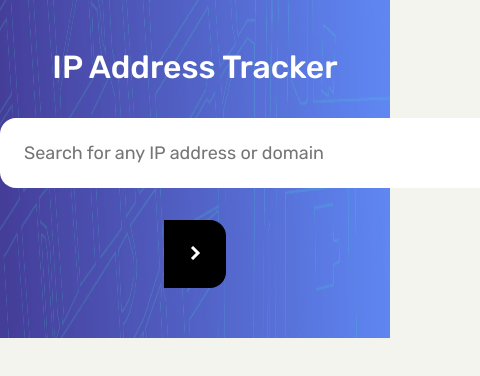
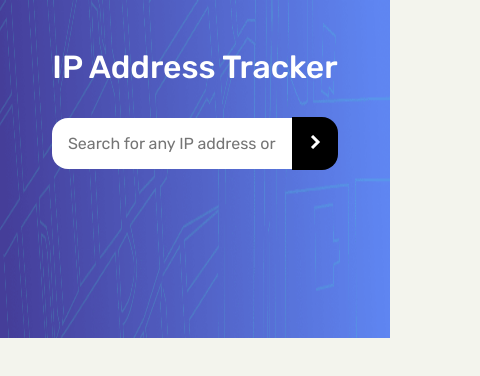
Before and after one commit to talitastravassos/finding-me, a React (Create React App) app: page / in a window 390 px wide. Shown: the top 376 px of the page, 480 px wide, since content can reach past the window. Built offline with nearby package versions, Linux system fonts and the light colour scheme; no server answers.

Commit message:
add some media queries

```diff
--- a/src/components/Search/styles.ts
+++ b/src/components/Search/styles.ts
@@ -12,6 +12,12 @@ export const Input = styled.input`
 
   :focus {
     outline: none;
+  }
+
+  @media (max-width: 700px) {
+    width: 15rem;
+    padding: 1rem;
+    font-size: 1rem;
   }
 `;
 
@@ -32,4 +38,8 @@ export const Button = styled.button`
   :active {
     background: rgba(0, 0, 0, 0.6);
   }
+
+  @media (max-width: 700px) {
+    padding: 1.1rem;
+  }
 `;
```
